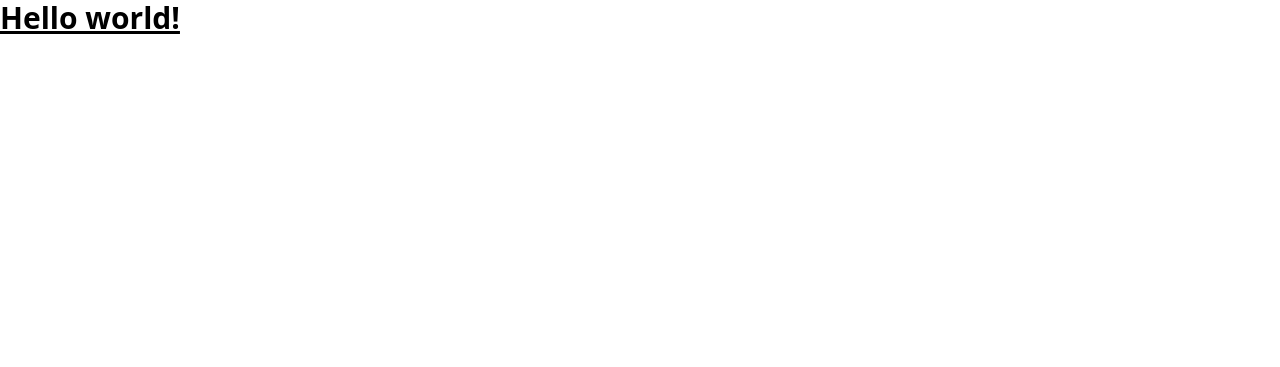
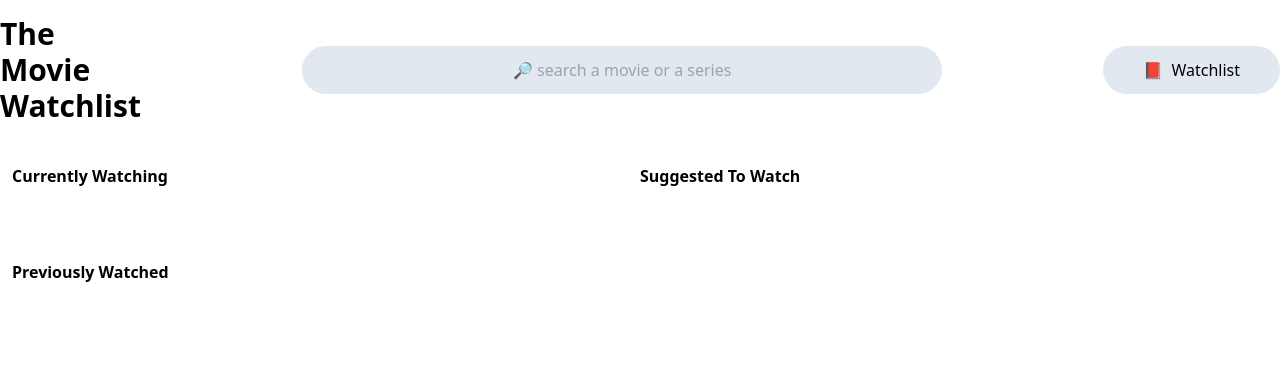
Before and after one commit to revou-fsse-1/w11-the-movie-nikenhpsr, a website: page src/index.html in a window 1280 px wide. Drawn offline with nearby package versions, Linux system fonts and the light colour scheme; files that its build step writes are made by us from their sources.

Commit message:
initial watchlist page

```diff
--- a/src/index.html
+++ b/src/index.html
@@ -1,11 +1,72 @@
 <!DOCTYPE html>
-<html>
 <head>
   <meta charset="UTF-8" />
   <meta name="viewport" content="width=device-width, initial-scale=1.0" />
-    <link href="/dist/output.css" rel="stylesheet" />
+  <link rel="preconnect" href="https://fonts.googleapis.com" />
+  <link rel="preconnect" href="https://fonts.gstatic.com" crossorigin="" />
+  <link
+    href="https://fonts.googleapis.com/css2?family=Poppins:ital,wght@0,400;0,700;1,200&amp;display=swap"
+    rel="stylesheet"
+  />
+  <title>The movie</title>
+  <script type="module" crossorigin="" src="/assets/index-d3b8b63a.js"></script>
+  <link rel="stylesheet" href="/dist/output.css" />
 </head>
 <body>
-    <h1 class="text-3xl font-bold underline">Hello world!</h1>
+  <div id="root">
+    <div>
+      <div
+        class="container sm:mx-auto ml-4 sm:mt-4 mt-10 flex flex-row justify-between"
+      >
+        <div>
+          <p class="text-3xl font-poppins font-bold">The</p>
+          <p class="text-3xl font-poppins font-bold">Movie</p>
+          <p class="text-3xl font-poppins font-bold">Watchlist</p>
+        </div>
+        <div class="w-6/12 my-auto flex flex-row-reverse">
+          <input
+            type="text"
+            placeholder="🔎 search a movie or a series"
+            class="hidden sm:block w-full bg-slate-200 px-3 py-3 rounded-full text-center"
+          /><input
+            type="text"
+            placeholder="🔎"
+            class="sm:hidden w-12 h-12 bg-slate-200 px-3 py-3 rounded-full text-center"
+          />
+        </div>
+        <div class="my-auto flex justify-center">
+          <button
+            class="hidden sm:flex rounded-full bg-slate-200 px-10 py-3 text-black flex-nowrap"
+          >
+            <span class="mr-2">📕</span><span> Watchlist</span></button
+          ><button
+            class="sm:hidden rounded-full mr-10 w-12 h-12 bg-slate-200 text-black"
+          >
+            📕
+          </button>
+        </div>
+      </div>
+      <div
+        class="container flex flex-wrap justify-start mx-auto mt-10 w-full px-3"
+      >
+        <div class="min-w-[50%]">
+          <h1 class="font-poppins font-bold">Currently Watching</h1>
+          <div class="flex mt-8"></div>
+        </div>
+        <div class="min-w-[50%]">
+          <h1 class="font-poppins font-bold mt-8 sm:mt-0">
+            Suggested To Watch
+          </h1>
+          <div class="flex mt-8"></div>
+        </div>
+      </div>
+      <div class="container flex mx-auto my-10 w-full px-3">
+        <div>
+          <h1 class="font-poppins font-bold mb-10">Previously Watched</h1>
+          <div class="flex flex-wrap"></div>
+        </div>
+      </div>
+    </div>
+  </div>
 </body>
 </html>
```
Lines whose indentation alone changed are shown as unchanged.
